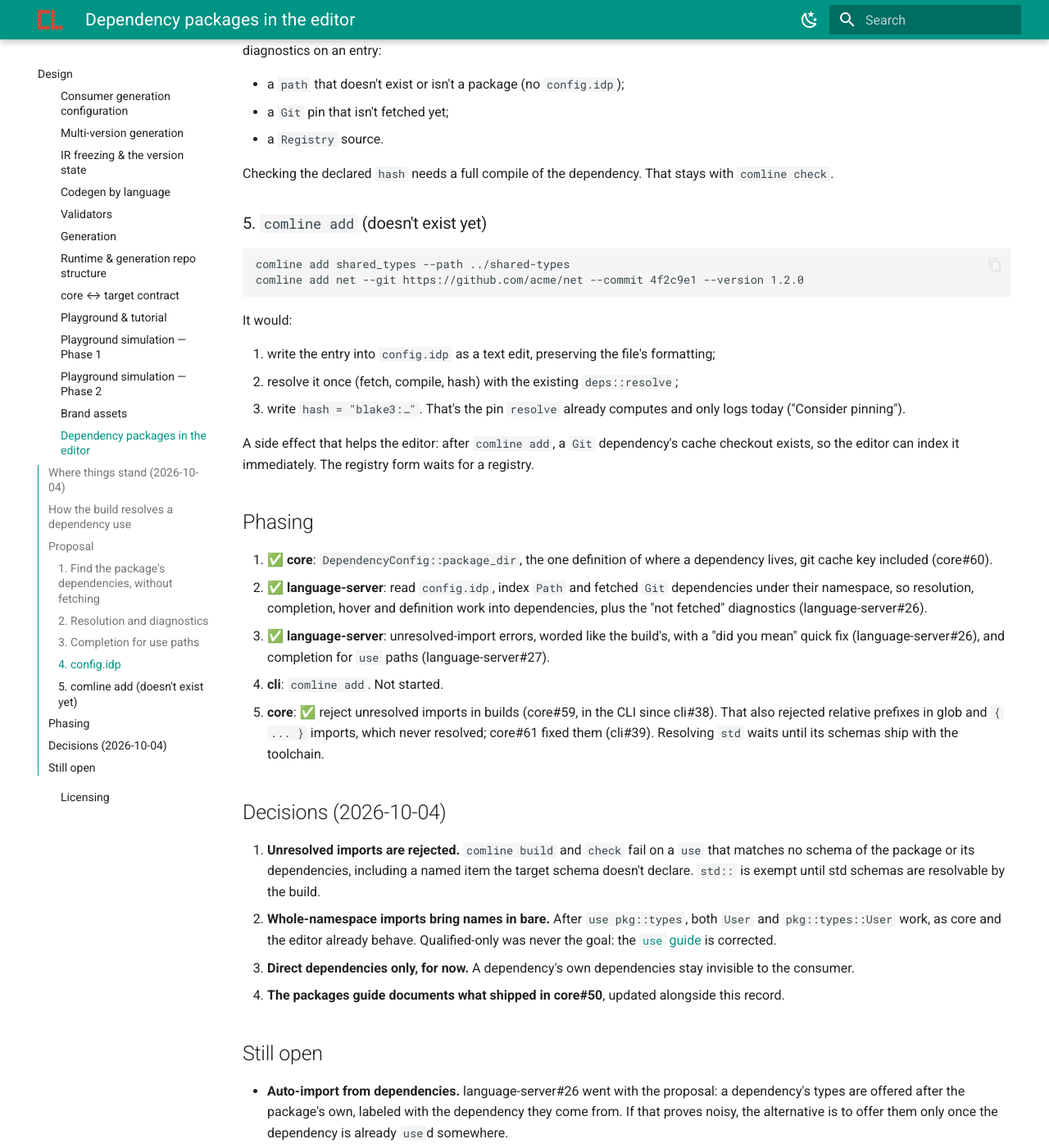
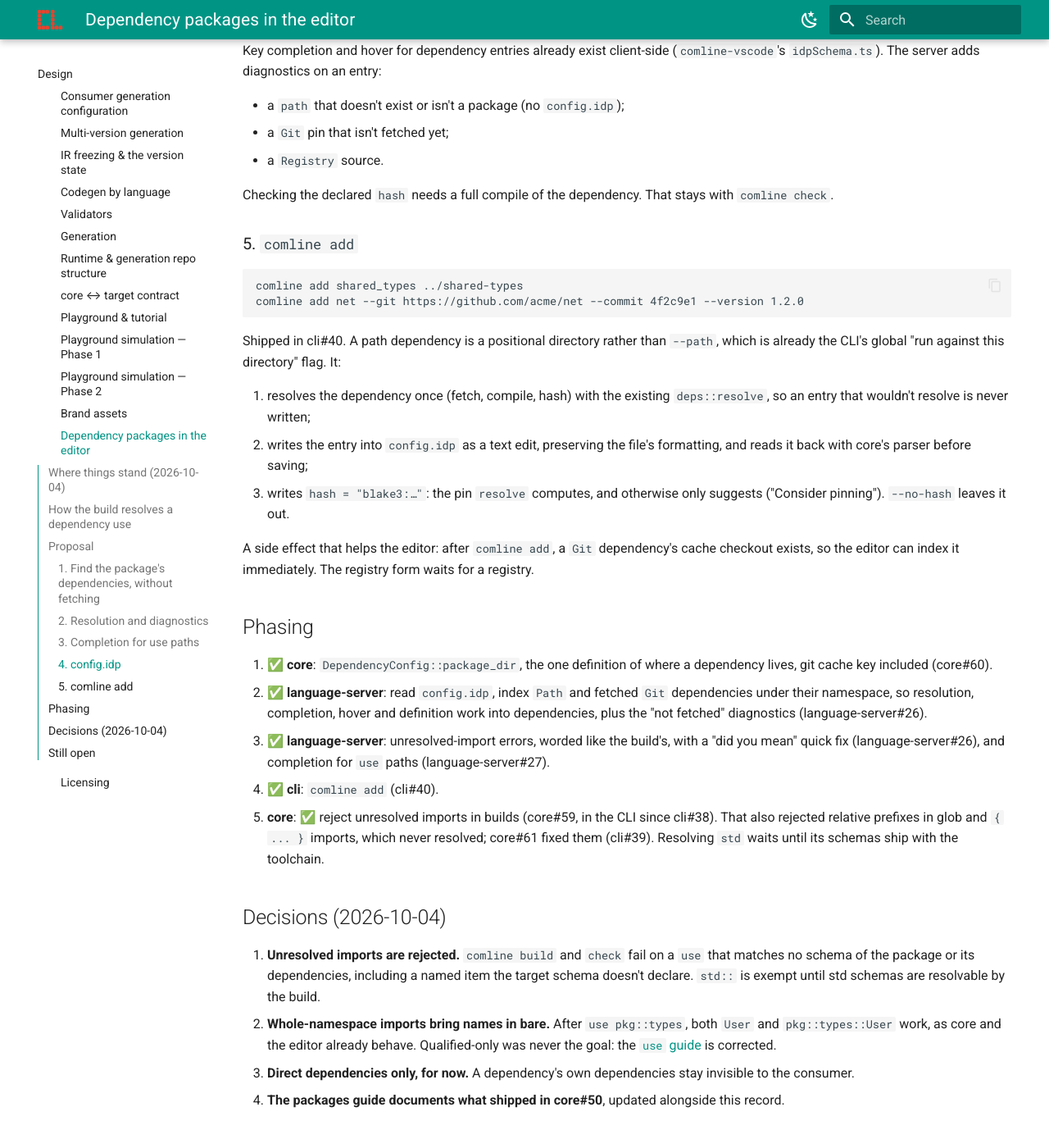
Before and after one commit to ComlineProject/docs, an MkDocs documentation site: the page built from docs/docs/design/editor-dependency-packages.md, in a window 1280 px wide and 1400 px high, scrolled down 3279 px. Shown: the whole window at 82% size. Built offline with MkDocs 1.6.1 and Material for MkDocs 9.7.7, drawn with Linux system fonts in a browser that asks for light colours; the version menu is left out; some of the changed text lies outside the part shown.

Commit message:
docs: comline add
- packages guide: `comline add` writes the entry, resolved first and with
  its hash pinned, instead of "write the entry by hand".
- CLI reference: the `add` row; `check` fetches git dependencies into
  .comline/deps-cache/, so "no .comline/ write" gets that caveat.
- design record: phase 4 is done (cli#40), its section says what shipped,
  including why a path dependency is a positional directory (`--path` is
  the global flag); the status is now implemented except `std`.

````diff
--- a/docs/docs/design/editor-dependency-packages.md
+++ b/docs/docs/design/editor-dependency-packages.md
@@ -1,6 +1,6 @@
 # Dependency packages in the editor
 
-Status: **Partly implemented** · `ComlineProject/language-server` (+ `core` and `cli` pieces) · Relates to core#6, core#50, core#59, core#60, core#61, cli#38, cli#39, language-server#24, language-server#25, language-server#26, language-server#27
+Status: **Implemented**, except resolving `std` · `ComlineProject/language-server` (+ `core` and `cli` pieces) · Relates to core#6, core#50, core#59, core#60, core#61, cli#38, cli#39, cli#40, language-server#24, language-server#25, language-server#26, language-server#27
 
 How `use shared_types::foo::X` should work in the editor when `shared_types` is a
 dependency declared in `config.idp`: hover, go-to-definition into the
@@ -14,7 +14,7 @@ doesn't exist. The language server never fetches anything itself.
 | `dependencies` block in `config.idp` (`Path` / `Git` / `Registry`) | ✅ parsed (core#50) |
 | `Path` + `Git` resolution, hash check, CAS vendoring | ✅ `comline-core`'s opt-in `deps` feature (core#50); the CLI enables it, so `comline check` / `build` resolve dependencies |
 | `Registry` dependencies | parsed, then rejected: there's no registry server yet (`package-registry` is on hold) |
-| `comline add` | doesn't exist |
+| `comline add` | ✅ resolves the dependency, then writes its entry with `hash` pinned (cli#40) |
 | Editor: `use` of a local schema | ✅ resolved across the whole package, open or not (language-server#22–#25) |
 | Editor: `use` of a dependency | ✅ resolved for path dependencies and fetched git pins; hover, go-to-definition, completion work into them (language-server#26) |
 | Unresolved imports | ✅ rejected by `comline check` / `build` (core#59, cli#38) and reported by the editor with a "did you mean" quick fix (language-server#26) |
@@ -134,20 +134,23 @@ Key completion and hover for dependency entries already exist client-side
 Checking the declared `hash` needs a full compile of the dependency. That stays
 with `comline check`.
 
-### 5. `comline add` (doesn't exist yet)
+### 5. `comline add`
 
 ```
-comline add shared_types --path ../shared-types
+comline add shared_types ../shared-types
 comline add net --git https://github.com/acme/net --commit 4f2c9e1 --version 1.2.0
 ```
 
-It would:
+Shipped in cli#40. A path dependency is a positional directory rather than
+`--path`, which is already the CLI's global "run against this directory" flag.
+It:
 
-1. write the entry into `config.idp` as a text edit, preserving the file's
-   formatting;
-2. resolve it once (fetch, compile, hash) with the existing `deps::resolve`;
-3. write `hash = "blake3:…"`. That's the pin `resolve` already computes and only
-   logs today ("Consider pinning").
+1. resolves the dependency once (fetch, compile, hash) with the existing
+   `deps::resolve`, so an entry that wouldn't resolve is never written;
+2. writes the entry into `config.idp` as a text edit, preserving the file's
+   formatting, and reads it back with core's parser before saving;
+3. writes `hash = "blake3:…"`: the pin `resolve` computes, and otherwise only
+   suggests ("Consider pinning"). `--no-hash` leaves it out.
 
 A side effect that helps the editor: after `comline add`, a `Git` dependency's
 cache checkout exists, so the editor can index it immediately. The registry form
@@ -164,7 +167,7 @@ waits for a registry.
 3. ✅ **language-server**: unresolved-import errors, worded like the build's,
    with a "did you mean" quick fix (language-server#26), and completion for
    `use` paths (language-server#27).
-4. **cli**: `comline add`. Not started.
+4. ✅ **cli**: `comline add` (cli#40).
 5. **core**: ✅ reject unresolved imports in builds (core#59, in the CLI since
    cli#38). That also rejected relative prefixes in glob and `{ ... }`
    imports, which never resolved; core#61 fixed them (cli#39). Resolving
````
Also changed, not shown: docs/docs/design/index.md (+1 -1 lines), docs/docs/guide/packages/index.md (+10 -1 lines), docs/docs/reference/cli.md (+2 -1 lines).
